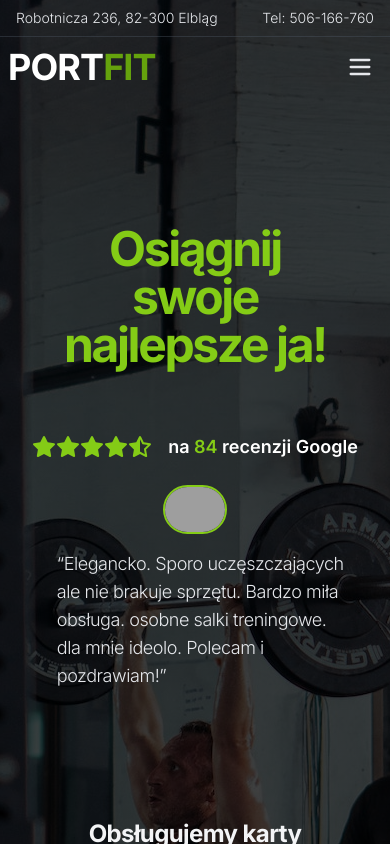
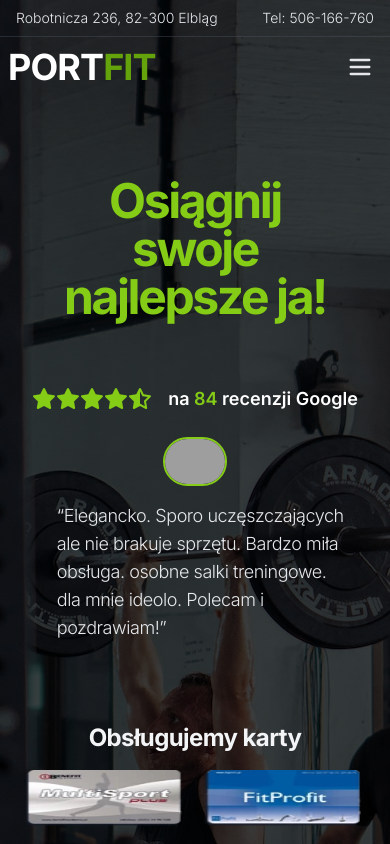
Before and after one commit to chillbroccoli/portfit, a Next.js app: page / in a window 390 px wide. Shown: the top 844 px of the page. Built offline with nearby package versions, Linux system fonts and the light colour scheme; grey boxes are pictures that could not be loaded.

Commit message:
update padding

```diff
--- a/src/components/Hero.tsx
+++ b/src/components/Hero.tsx
@@ -74,7 +74,7 @@ export function Hero() {
               </div>
             </Disclosure.Panel>
           </div>
-          <div className="flex flex-col items-center justify-center py-32 md:py-64 grow">
+          <div className="flex flex-col items-center justify-center py-20 sm:py-32 md:py-64 grow">
             <div className="w-3/4 mx-auto text-center">
               <h1 className="text-5xl font-bold tracking-tighter lg:text-7xl text-lime-500">
                 Osiągnij swoje najlepsze ja!
```
